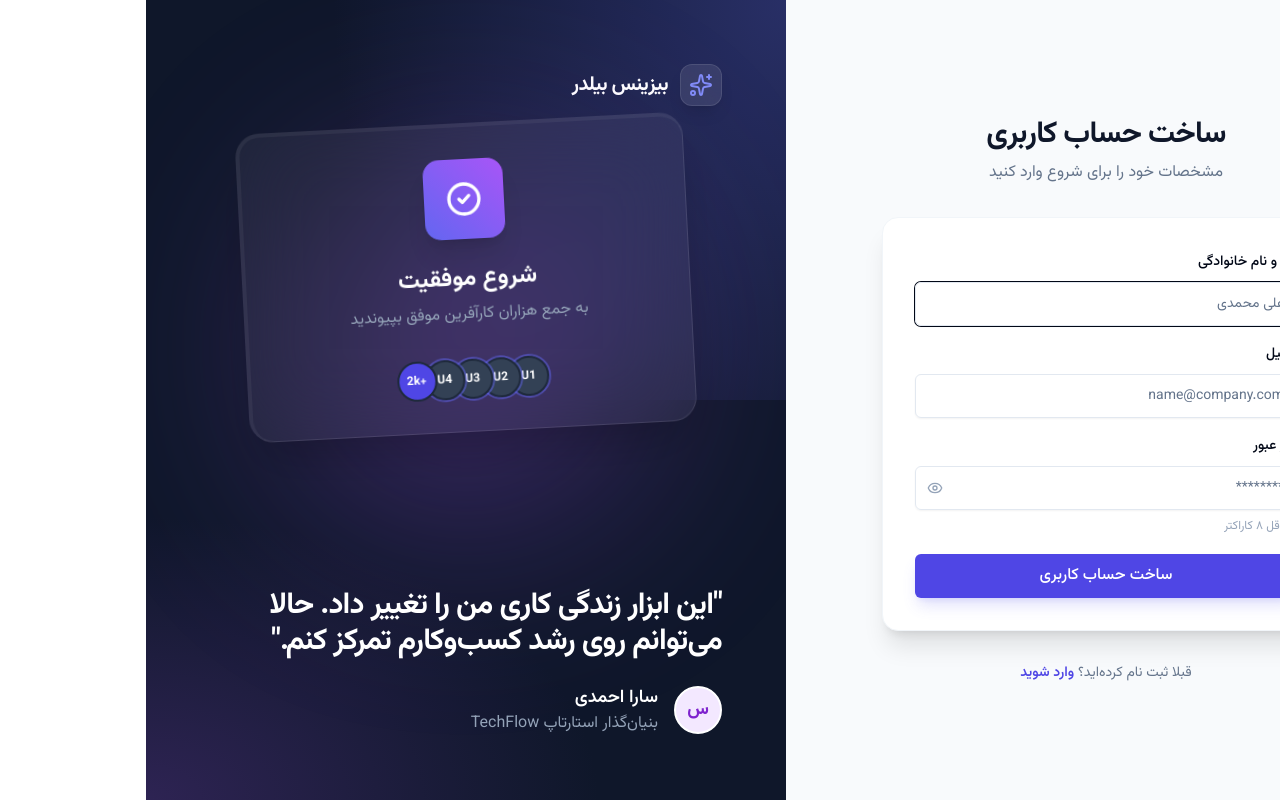
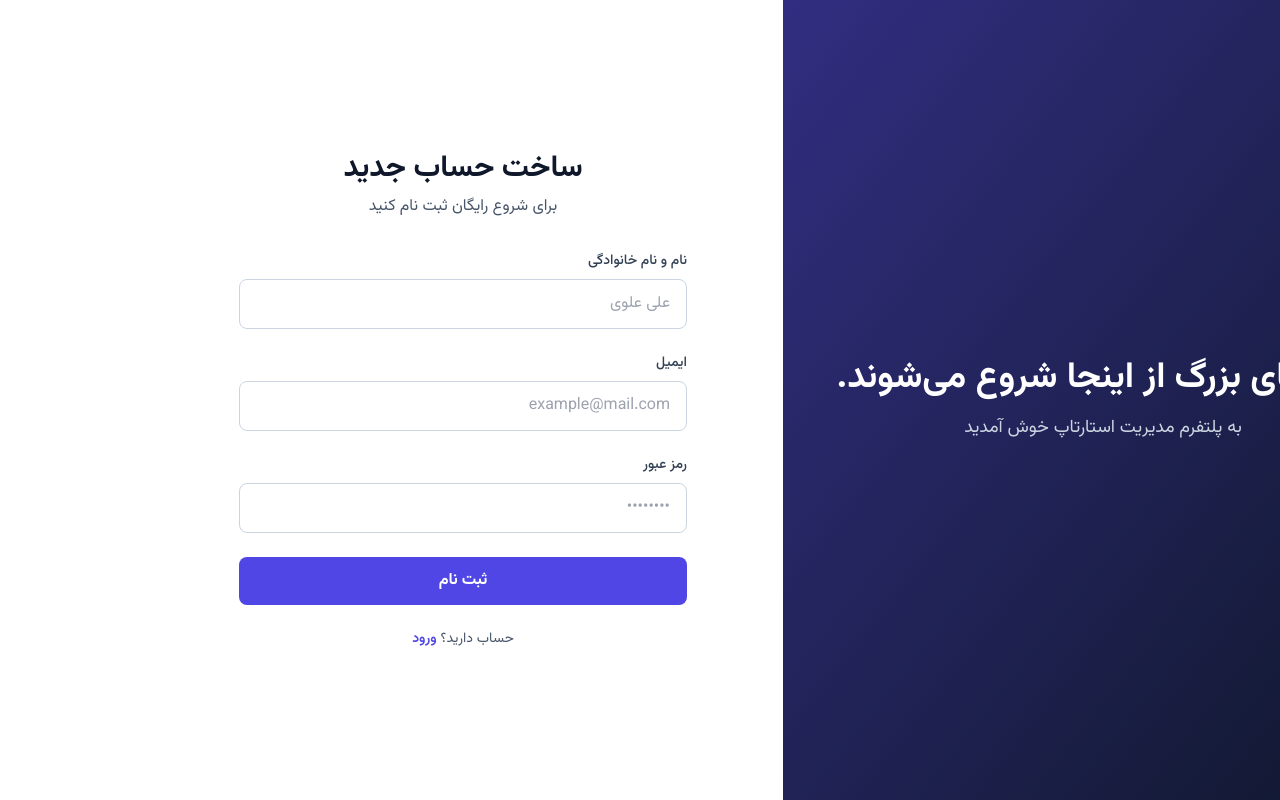
Before and after one commit to mygolario/Ario-SEP-V2, a Next.js app: page /signup in a window 1280 px wide. Built offline with nearby package versions, Linux system fonts and the light colour scheme.

Commit message:
refactor: Complete rebuild of Auth system from scratch with sanitized inputs

```diff
--- a/src/app/login/page.tsx
+++ b/src/app/login/page.tsx
@@ -1,75 +1,66 @@
-import { login } from '../auth/actions'
-import Link from 'next/link'
+import AuthLayout from '@/components/auth/AuthLayout';
+import { login } from '@/app/auth/actions';
+import Link from 'next/link';
 
-export default function LoginPage({
-  searchParams,
-}: {
-  searchParams: { error?: string }
-}) {
+export default function LoginPage({ searchParams }: { searchParams: { error?: string } }) {
   return (
-    <div className="min-h-screen flex items-center justify-center bg-slate-50 p-4" dir="rtl">
-      <div className="bg-white p-8 rounded-xl shadow-lg w-full max-w-md border border-slate-200">
-
-        {/* Header */}
+    <AuthLayout>
       <div className="text-center mb-8">
-          <h1 className="text-2xl font-bold text-slate-900 mb-2">ورود به حساب کاربری</h1>
-          <p className="text-slate-500 text-sm">برای مدیریت امپراتوری خود وارد شوید</p>
+        <h2 className="text-3xl font-bold text-slate-900">خوش‌آمدید</h2>
+        <p className="text-slate-600 mt-2">لطفا برای ورود اطلاعات خود را وارد کنید</p>
       </div>
 
-        {/* Error Alert */}
       {searchParams.error && (
-          <div className="bg-red-50 text-red-600 p-3 rounded-lg text-sm mb-6 border border-red-100 flex items-center gap-2">
-            <span>⚠️</span>
-            <span>{searchParams.error}</span>
+        <div className="bg-red-50 text-red-600 p-4 rounded-lg text-sm mb-6 border border-red-200 text-right dir-rtl">
+          {searchParams.error}
         </div>
       )}
 
-        {/* THE FORM */}
-        <form className="space-y-4">
-
-          {/* Email Field */}
-          <div className="space-y-2">
-            <label className="text-sm font-medium text-slate-700">ایمیل</label>
+      <form action={login} className="space-y-6 text-right" dir="rtl">
+        <div>
+          <label htmlFor="email" className="block text-sm font-medium text-slate-700 mb-2">
+            ایمیل
+          </label>
           <input
+            id="email"
             name="email"
             type="email"
-              placeholder="name@example.com"
             required
-              className="w-full p-3 border border-slate-300 rounded-lg focus:ring-2 focus:ring-indigo-500 focus:border-indigo-500 outline-none transition-all text-left ltr"
+            className="w-full px-4 py-3 rounded-lg border border-slate-300 focus:ring-2 focus:ring-indigo-600 focus:border-transparent transition-all outline-none"
+            placeholder="example@mail.com"
           />
         </div>
 
-          {/* Password Field */}
-          <div className="space-y-2">
-            <label className="text-sm font-medium text-slate-700">رمز عبور</label>
+        <div>
+           <div className="flex justify-between items-center mb-2">
+            <label htmlFor="password" className="block text-sm font-medium text-slate-700">
+              رمز عبور
+            </label>
+          </div>
           <input
+            id="password"
             name="password"
             type="password"
+            required
+            className="w-full px-4 py-3 rounded-lg border border-slate-300 focus:ring-2 focus:ring-indigo-600 focus:border-transparent transition-all outline-none"
             placeholder="••••••••"
-              required
-              className="w-full p-3 border border-slate-300 rounded-lg focus:ring-2 focus:ring-indigo-500 focus:border-indigo-500 outline-none transition-all text-left ltr"
           />
         </div>
 
-          {/* Submit Button */}
         <button
-            formAction={login}
-            className="w-full bg-indigo-600 hover:bg-indigo-700 text-white font-medium py-3 rounded-lg transition-all active:scale-[0.98]"
+          type="submit"
+          className="w-full bg-indigo-600 hover:bg-indigo-700 text-white font-bold py-3 rounded-lg transition-colors duration-200"
         >
           ورود
         </button>
 
-        </form>
-
-        {/* Footer Link */}
-        <div className="mt-6 text-center text-sm">
-          <span className="text-slate-500">حساب کاربری ندارید؟ </span>
-          <Link href="/signup" className="text-indigo-600 font-medium hover:underline">
-            ثبت نام کنید
+        <div className="text-center text-sm text-slate-600 mt-4">
+          حساب کاربری ندارید؟{' '}
+          <Link href="/signup" className="text-indigo-600 hover:text-indigo-500 font-semibold">
+            ثبت نام
           </Link>
         </div>
-
-      </div>
-    </div>
-  )
+      </form>
+    </AuthLayout>
+  );
 }
--- a/src/app/signup/page.tsx
+++ b/src/app/signup/page.tsx
@@ -1,203 +1,78 @@
-'use client';
+import AuthLayout from '@/components/auth/AuthLayout';
+import { signup } from '@/app/auth/actions';
+import Link from 'next/link';
 
-import { signup } from '@/app/auth/actions';
-import { Button } from '@/components/ui/button';
-import { Input } from '@/components/ui/input';
-import { Label } from '@/components/ui/label';
-import { Alert, AlertDescription, AlertTitle } from '@/components/ui/alert';
-import { Sparkles, AlertTriangle, Eye, EyeOff } from 'lucide-react';
-import { useSearchParams } from 'next/navigation';
-import { useState, Suspense } from 'react';
-import { useFormStatus } from 'react-dom';
-
-function SubmitButton() {
-  const { pending } = useFormStatus();
-
+export default function SignupPage({ searchParams }: { searchParams: { error?: string } }) {
   return (
-    <Button
-      type="submit"
-      disabled={pending}
-      className="w-full bg-indigo-600 hover:bg-indigo-700 text-white h-11 text-base shadow-lg shadow-indigo-500/20"
-    >
-      {pending ? 'در حال ساخت حساب...' : 'ساخت حساب کاربری'}
-    </Button>
-  );
-}
-
-function SignupForm() {
-  const searchParams = useSearchParams();
-  const error = searchParams.get('error');
-  const [showPassword, setShowPassword] = useState(false);
-
-  return (
-    <div className="w-full max-w-md mx-auto space-y-8">
-      <div className="text-center space-y-2">
-        <h2 className="text-3xl font-bold tracking-tight text-slate-900">ساخت حساب کاربری</h2>
-        <p className="text-slate-500">مشخصات خود را برای شروع وارد کنید</p>
+    <AuthLayout>
+      <div className="text-center mb-8">
+        <h2 className="text-3xl font-bold text-slate-900">ساخت حساب جدید</h2>
+        <p className="text-slate-600 mt-2">برای شروع رایگان ثبت نام کنید</p>
       </div>
 
-      <div className="bg-white p-8 rounded-2xl shadow-xl border border-slate-100">
-        <form action={signup} className="space-y-5">
-
-          {error && (
-            <Alert variant="destructive" className="bg-rose-50 border-rose-200 text-rose-800">
-              <AlertTriangle className="h-4 w-4" />
-              <AlertTitle className="mr-2">خطا در ثبت نام</AlertTitle>
-              <AlertDescription className="mr-2">
-                {error}
-              </AlertDescription>
-            </Alert>
+      {searchParams.error && (
+        <div className="bg-red-50 text-red-600 p-4 rounded-lg text-sm mb-6 border border-red-200 text-right dir-rtl">
+          {searchParams.error}
+        </div>
       )}
 
-          <div className="space-y-4">
-             <div className="space-y-2">
-              <Label htmlFor="full_name">نام و نام خانوادگی</Label>
-              <Input
+      <form action={signup} className="space-y-6 text-right" dir="rtl">
+        <div>
+          <label htmlFor="full_name" className="block text-sm font-medium text-slate-700 mb-2">
+            نام و نام خانوادگی
+          </label>
+          <input
             id="full_name"
             name="full_name"
             type="text"
-                placeholder="علی محمدی"
-                className="h-11"
             required
-                autoFocus
+            className="w-full px-4 py-3 rounded-lg border border-slate-300 focus:ring-2 focus:ring-indigo-600 focus:border-transparent transition-all outline-none"
+            placeholder="علی علوی"
           />
         </div>
 
-            <div className="space-y-2">
-              <Label htmlFor="email">ایمیل</Label>
-              <Input
+        <div>
+          <label htmlFor="email" className="block text-sm font-medium text-slate-700 mb-2">
+            ایمیل
+          </label>
+          <input
             id="email"
             name="email"
             type="email"
-                placeholder="name@company.com"
-                className="h-11"
             required
+            className="w-full px-4 py-3 rounded-lg border border-slate-300 focus:ring-2 focus:ring-indigo-600 focus:border-transparent transition-all outline-none"
+            placeholder="example@mail.com"
           />
         </div>
 
-            <div className="space-y-2">
-              <Label htmlFor="password">رمز عبور</Label>
-              <div className="relative">
-                <Input
+        <div>
+          <label htmlFor="password" className="block text-sm font-medium text-slate-700 mb-2">
+            رمز عبور
+          </label>
+          <input
             id="password"
             name="password"
-                  type={showPassword ? "text" : "password"}
-                  placeholder="********"
-                  className="h-11 pl-10"
+            type="password"
             required
-                  minLength={8}
+            className="w-full px-4 py-3 rounded-lg border border-slate-300 focus:ring-2 focus:ring-indigo-600 focus:border-transparent transition-all outline-none"
+            placeholder="••••••••"
           />
-                <button
-                  type="button"
-                  onClick={() => setShowPassword(!showPassword)}
-                  className="absolute left-3 top-1/2 -translate-y-1/2 text-slate-400 hover:text-slate-600 focus:outline-none"
-                >
-                  {showPassword ? (
-                    <EyeOff className="h-4 w-4" />
-                  ) : (
-                    <Eye className="h-4 w-4" />
-                  )}
-                </button>
-              </div>
-              <p className="text-xs text-slate-400">حداقل ۸ کاراکتر</p>
-            </div>
         </div>
 
-          <SubmitButton />
+        <button
+          type="submit"
+          className="w-full bg-indigo-600 hover:bg-indigo-700 text-white font-bold py-3 rounded-lg transition-colors duration-200"
+        >
+          ثبت نام
+        </button>
+
+        <div className="text-center text-sm text-slate-600 mt-4">
+          حساب دارید؟{' '}
+          <Link href="/login" className="text-indigo-600 hover:text-indigo-500 font-semibold">
+            ورود
+          </Link>
+        </div>
       </form>
-      </div>
-
-      <p className="text-center text-sm text-slate-500">
-        قبلا ثبت نام کرده‌اید؟{" "}
-        <a href="/login" className="font-semibold text-indigo-600 hover:text-indigo-500 transition-colors">
-          وارد شوید
-        </a>
-      </p>
-    </div>
+    </AuthLayout>
   );
 }
-
-export default function SignupPage() {
-  return (
-    <div className="min-h-screen bg-white md:bg-slate-50 flex" dir="rtl">
-
-      {/* Left Side: Signup Form */}
-      <div className="w-full md:w-1/2 flex items-center justify-center p-8 lg:p-12 relative z-10">
-        <div className="w-full max-w-md">
-           {/* Mobile Logo */}
-           <div className="md:hidden flex items-center justify-center gap-2 mb-8">
-              <div className="bg-indigo-600 p-2 rounded-lg">
-                <Sparkles className="h-5 w-5 text-white" />
-              </div>
-              <span className="font-bold text-lg text-slate-900">بیزینس بیلدر</span>
-           </div>
-
-           <Suspense fallback={<div>Loading...</div>}>
-             <SignupForm />
-           </Suspense>
-        </div>
-      </div>
-
-      {/* Right Side: Visual & Quote (Desktop Only) */}
-      <div className="hidden md:flex w-1/2 bg-slate-900 relative overflow-hidden flex-col justify-between p-12 lg:p-16 text-white">
-
-        {/* Abstract Backgrounds */}
-        <div className="absolute top-0 right-0 w-full h-full bg-[radial-gradient(ellipse_at_top_right,_var(--tw-gradient-stops))] from-indigo-500/30 via-slate-900 to-slate-900" />
-        <div className="absolute bottom-0 left-0 w-full h-1/2 bg-[radial-gradient(ellipse_at_bottom_left,_var(--tw-gradient-stops))] from-purple-500/20 via-slate-900 to-slate-900" />
-        <div className="absolute inset-0 bg-grid-white/[0.04]" />
-
-        {/* Brand */}
-        <div className="relative z-10 flex items-center gap-3">
-          <div className="bg-white/10 backdrop-blur-md p-2 rounded-xl border border-white/10 shadow-lg">
-            <Sparkles className="h-6 w-6 text-indigo-400" />
-          </div>
-          <span className="font-bold text-xl tracking-tight">بیزینس بیلدر</span>
-        </div>
-
-        {/* 3D Visual Placeholder - Different from Login */}
-        <div className="relative z-10 flex-1 flex items-center justify-center">
-            <div className="relative w-full max-w-md aspect-square">
-                 <div className="absolute top-1/2 left-1/2 -translate-x-1/2 -translate-y-1/2 w-80 h-80 bg-purple-500 rounded-full blur-[120px] opacity-40 animate-pulse" style={{ animationDuration: '4s' }} />
-                 <div className="relative bg-white/5 backdrop-blur-2xl border border-white/10 rounded-3xl p-8 shadow-2xl transform -rotate-3 hover:rotate-0 transition-transform duration-700 ease-out border-t-4 border-l-4 border-t-white/5 border-l-white/5 flex flex-col items-center justify-center text-center">
-                    <div className="w-20 h-20 bg-gradient-to-tr from-indigo-500 to-purple-500 rounded-2xl mb-6 shadow-xl flex items-center justify-center">
-                        <svg className="w-10 h-10 text-white" fill="none" viewBox="0 0 24 24" stroke="currentColor">
-                            <path strokeLinecap="round" strokeLinejoin="round" strokeWidth={2} d="M9 12l2 2 4-4m6 2a9 9 0 11-18 0 9 9 0 0118 0z" />
-                        </svg>
-                    </div>
-                    <h3 className="text-2xl font-bold text-white mb-2">شروع موفقیت</h3>
-                    <p className="text-slate-400">به جمع هزاران کارآفرین موفق بپیوندید</p>
-
-                    <div className="mt-8 flex -space-x-3 space-x-reverse">
-                        {[1, 2, 3, 4].map((i) => (
-                            <div key={i} className={`w-10 h-10 rounded-full border-2 border-slate-800 bg-slate-700 flex items-center justify-center text-xs font-bold ring-2 ring-indigo-500/50`}>
-                                U{i}
-                            </div>
-                        ))}
-                         <div className="w-10 h-10 rounded-full border-2 border-slate-800 bg-indigo-600 flex items-center justify-center text-xs font-bold text-white">
-                                +2k
-                        </div>
-                    </div>
-                 </div>
-            </div>
-        </div>
-
-        {/* Quote */}
-        <div className="relative z-10">
-          <blockquote className="text-xl lg:text-3xl font-bold leading-relaxed mb-6 tracking-tight">
-            &quot;این ابزار زندگی کاری من را تغییر داد. حالا می‌توانم روی رشد کسب‌وکارم تمرکز کنم.&quot;
-          </blockquote>
-          <div className="flex items-center gap-4">
-             <div className="w-12 h-12 rounded-full bg-purple-100 flex items-center justify-center text-purple-700 font-bold border-2 border-white text-lg">
-                س
-             </div>
-             <div>
-                 <div className="font-semibold text-white text-lg">سارا احمدی</div>
-                 <div className="text-slate-400">بنیان‌گذار استارتاپ TechFlow</div>
-             </div>
-          </div>
-        </div>
-
-      </div>
-    </div>
-  );
-}
--- /dev/null
+++ b/src/components/auth/AuthLayout.tsx
@@ -0,0 +1,24 @@
+import React from 'react';
+
+interface AuthLayoutProps {
+  children: React.ReactNode;
+}
+
+export default function AuthLayout({ children }: AuthLayoutProps) {
+  return (
+    <div className="grid lg:grid-cols-2 h-screen w-full">
+        {/* Right Side (Desktop Only) */}
+        <div className="hidden lg:flex flex-col justify-center items-center bg-slate-900 bg-gradient-to-br from-indigo-900 to-slate-900 text-white p-12">
+            <h1 className="text-4xl font-bold mb-4 text-center">ایده‌های بزرگ از اینجا شروع می‌شوند.</h1>
+            <p className="text-lg text-slate-300 text-center">به پلتفرم مدیریت استارتاپ خوش آمدید</p>
+        </div>
+
+        {/* Left Side (Form) */}
+        <div className="flex flex-col justify-center items-center bg-white p-8">
+            <div className="w-full max-w-md space-y-8">
+                {children}
+            </div>
+        </div>
+    </div>
+  );
+}
```
Also changed, not shown: src/app/auth/actions.ts (+9 -41 lines). Lines whose indentation alone changed are shown as unchanged.
